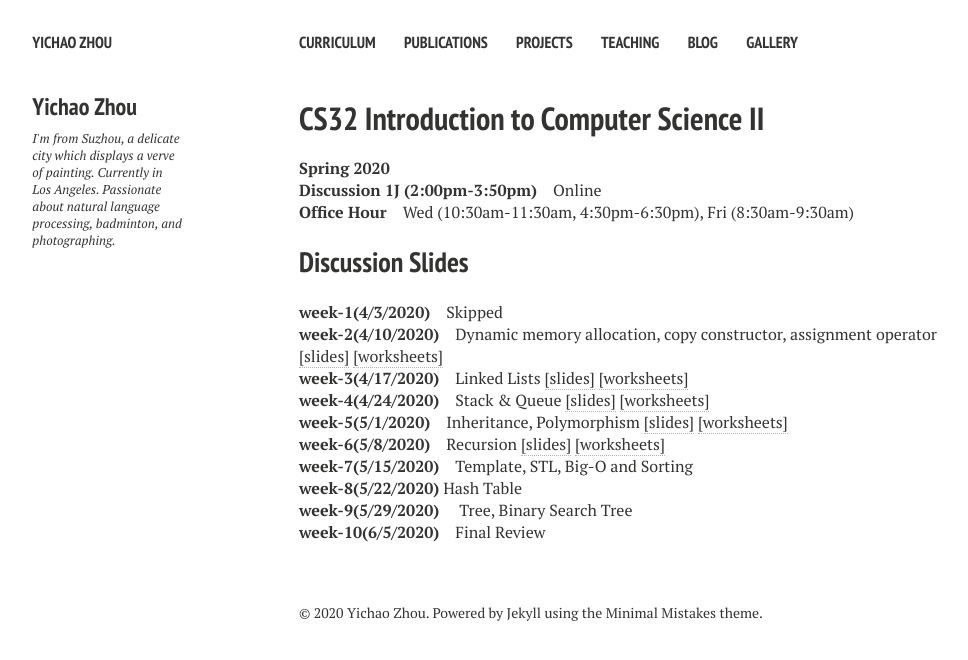
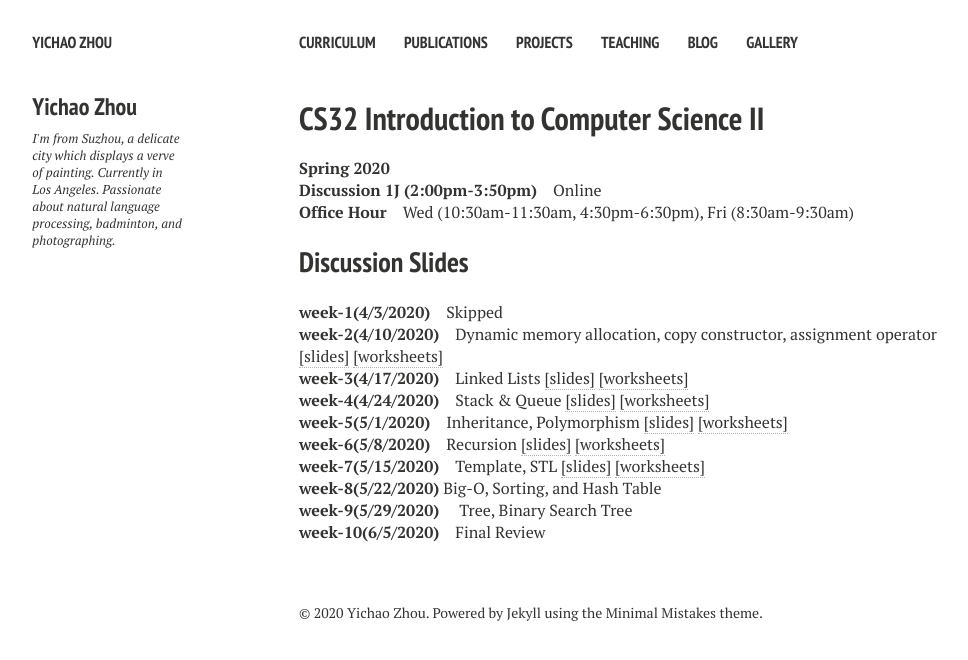
Before and after one commit to yz-joey/yz-joey.github.io, a Jekyll site: the page built from teaching.md, in a window 1280 px wide. Shown: the top 660 px of the page, without its empty margins (21-989 px from the left). Built offline with Jekyll 4.4.1, drawn with Linux system fonts in a browser that asks for light colours; nearby versions of some CDN libraries.

Commit message:
teaching

```diff
--- a/teaching.md
+++ b/teaching.md
@@ -33,10 +33,10 @@
 **week-6(5/8/2020)** Recursion <a href="{{ site.url }}/files/s-w6.pdf" target="_blank">[slides]</a> <a href="{{ site.url }}/files/s-w6-ws.pdf" target="_blank">[worksheets]</a>
 <br>
 
-**week-7(5/15/2020)** Template, STL, Big-O and Sorting
+**week-7(5/15/2020)** Template, STL <a href="{{ site.url }}/files/s-w7.pdf" target="_blank">[slides]</a> <a href="{{ site.url }}/files/s-w7-ws.pdf" target="_blank">[worksheets]</a>
 <br>
 
-**week-8(5/22/2020)**  Hash Table
+**week-8(5/22/2020)**  Big-O, Sorting, and Hash Table
 <br>
 
 **week-9(5/29/2020)**  Tree, Binary Search Tree
```
Also changed, not shown: 2 other files.
